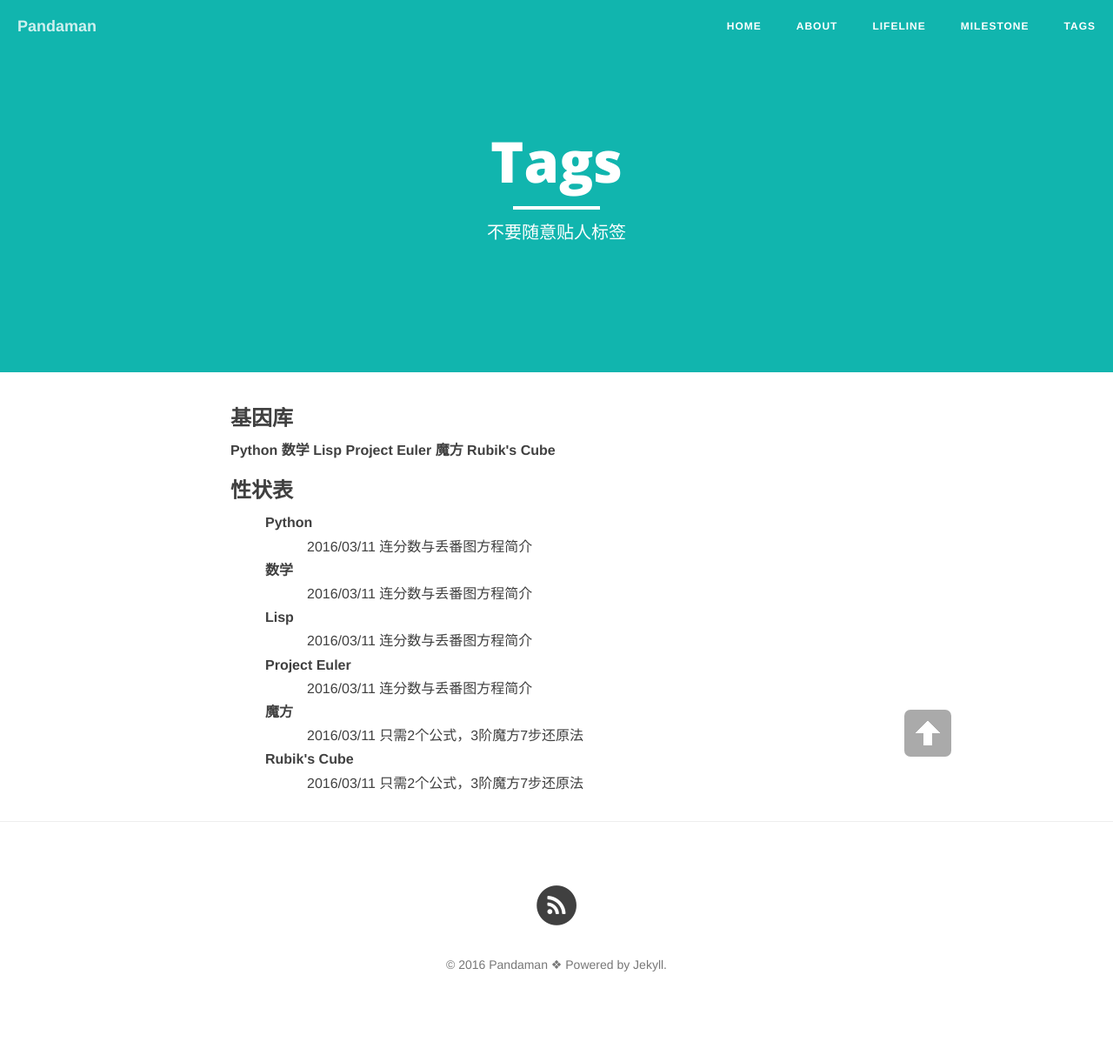
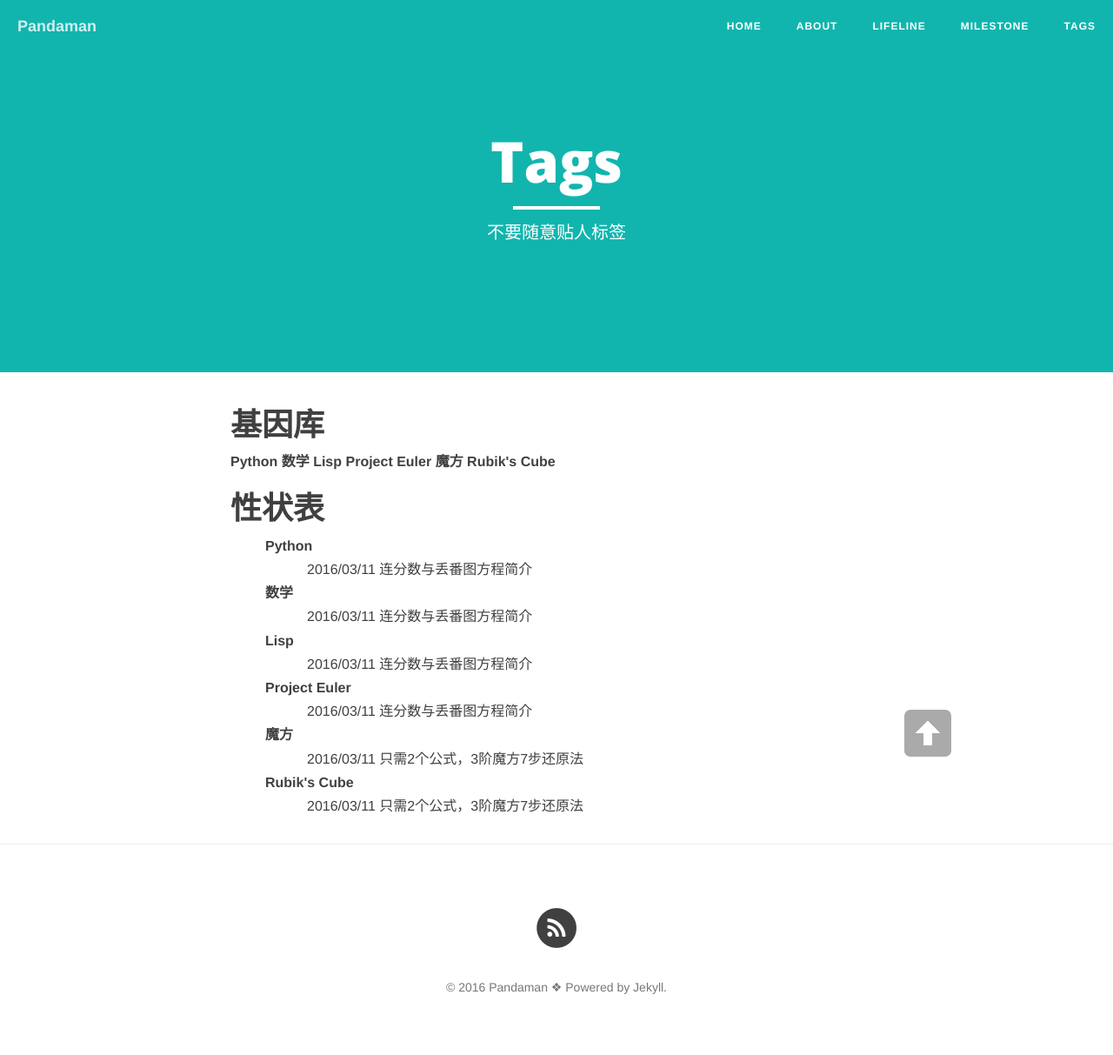
Before and after one commit to ceares/ceares.github.io, a Jekyll site: the page built from tags.md, in a window 1280 px wide. Shown: the whole page at 87% size. Built offline with Jekyll 4.4.1, drawn with Linux system fonts in a browser that asks for light colours; nearby versions of some CDN libraries; library files that are not in the unit come from our copies; before the commit the page ends 1187 px from its top, so only the background shows below that.

Commit message:
Update tags.md

```diff
--- a/tags.md
+++ b/tags.md
@@ -7,7 +7,7 @@ header-img: "img/semantic.jpg"
 
 
 
-### 基因库
+# 基因库
 
 
 <div id='tag_cloud' style="font-weight:bold;">
@@ -16,7 +16,7 @@ header-img: "img/semantic.jpg"
 {% endfor %}
 </div>
 
-### 性状表
+# 性状表
 
 <ul class="listing" style="list-style-type: none;font-weight:bold;">
 {% for tag in site.tags %}
```
